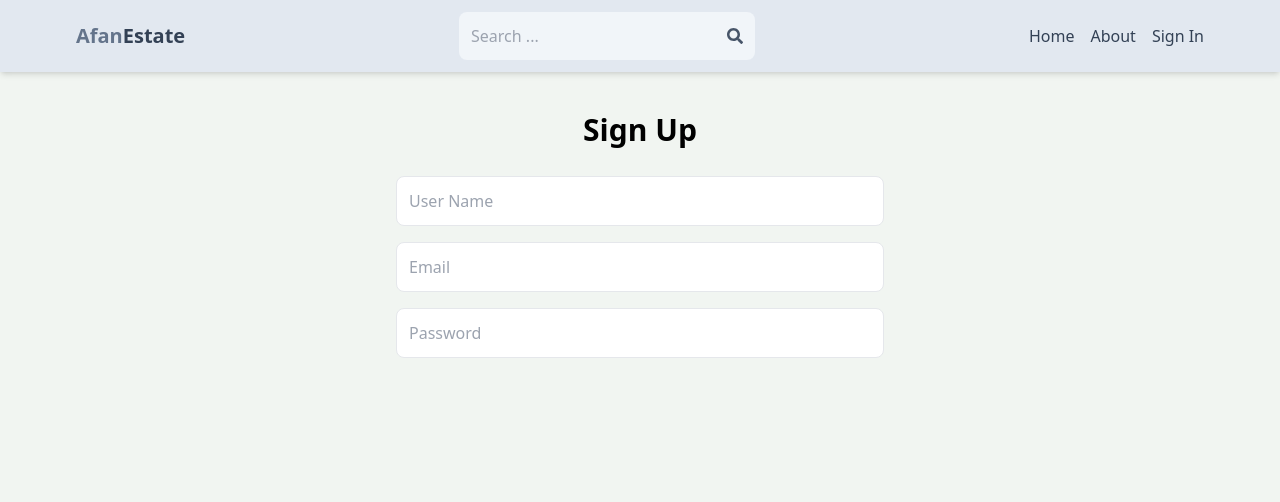
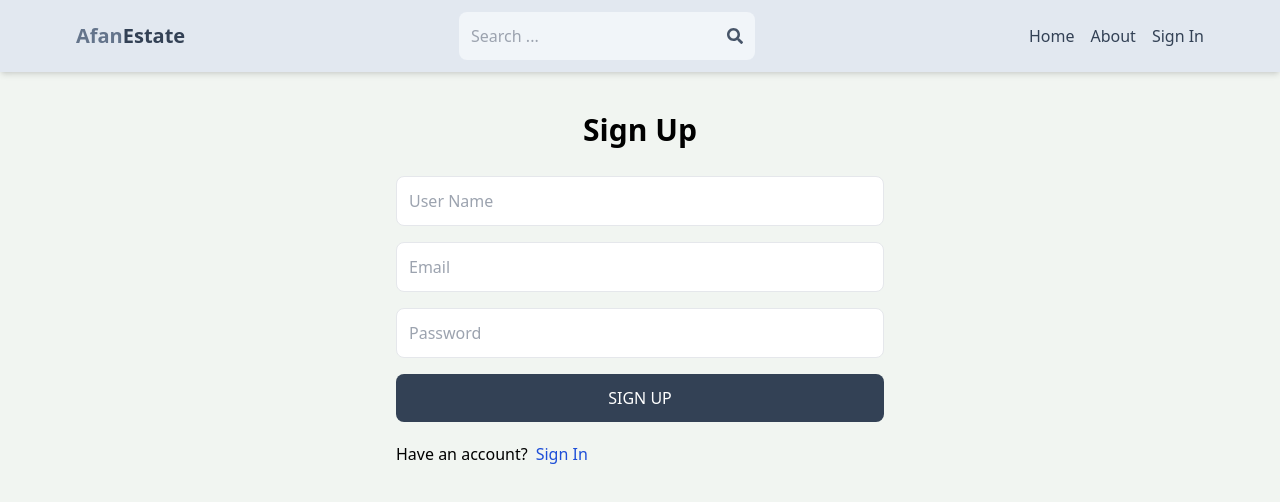
Before and after one commit to syedafa/Real-estate, a React (Vite) app: page /sign-up in a window 1280 px wide. Shown: the top 502 px of the page. Built offline with nearby package versions, Linux system fonts and the light colour scheme.

Commit message:
added button to sign up ui

```diff
--- a/src/Pages/SignUp.jsx
+++ b/src/Pages/SignUp.jsx
@@ -1,3 +1,5 @@
+import { Link } from "react-router-dom";
+
 function SignUp() {
   return (
     <div className="p-3 max-w-lg mx-auto">
@@ -21,7 +23,16 @@
           className="border p-3 rounded-lg"
           id="password"
         />
+        <button className="bg-slate-700 text-white p-3 rounded-lg uppercase hover:opacity-95 disabled:opacity-80">
+          Sign Up
+        </button>
       </form>
+      <div className="flex gap-2 mt-5">
+        <p>Have an account?</p>
+        <Link to={"/sign-in"}>
+          <span className="text-blue-700">Sign In</span>
+        </Link>
+      </div>
     </div>
   );
 }
```
